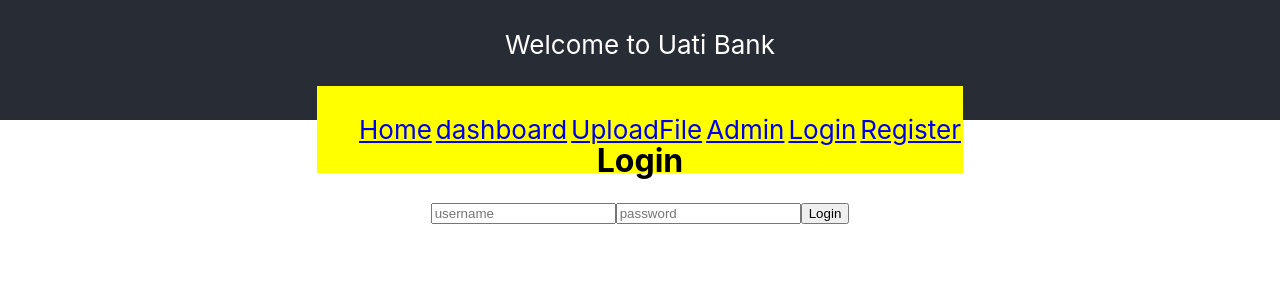
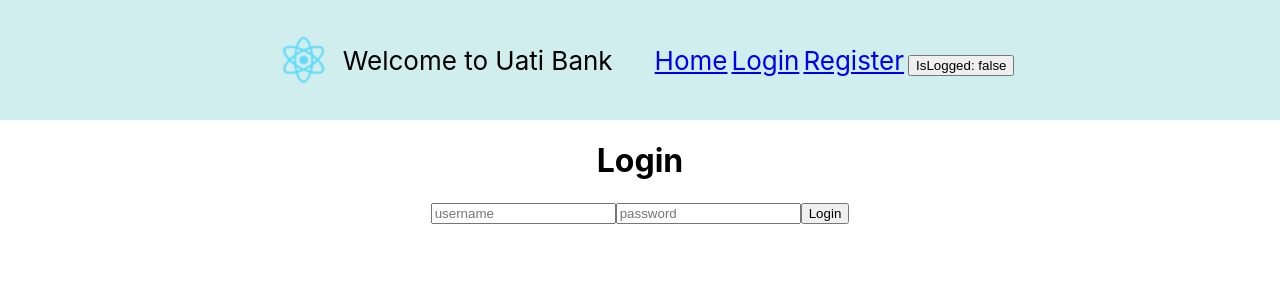
Before and after one commit to codenation-dev/squad-5-aceleradev-fs-florianopolis, a React (Create React App) app in the folder frontend/uatireact/: page /login in a window 1280 px wide. Shown: the top 300 px of the page. Built offline with nearby package versions, Linux system fonts and the light colour scheme.

Commit message:
commitando o resto

```diff
--- a/frontend/uatireact/package.json
+++ b/frontend/uatireact/package.json
@@ -5,7 +5,9 @@
   "dependencies": {
     "react": "^16.8.6",
     "react-dom": "^16.8.6",
-    "react-scripts": "3.0.1"
+    "react-redux": "^7.1.0",
+    "react-scripts": "3.0.1",
+    "redux": "^4.0.4"
   },
   "scripts": {
     "start": "react-scripts start",
--- a/frontend/uatireact/src/App.css
+++ b/frontend/uatireact/src/App.css
@@ -9,14 +9,13 @@
 }
 
 .App-header {
-  background-color: #282c34;
+  background-color: #d1eeee;
   height: 15vh;
   display: flex;
-  flex-direction: column;
+  flex-direction: row;
   align-items: center;
   justify-content: center;
   font-size: calc(10px + 2vmin);
-  color: white;
 }
 
 .App-link {
@@ -32,11 +31,11 @@
   }
 }
 
-ul {
+nav ul {
   list-style: none;
 }
 
-li {
+nav li {
   float: left;
   margin: 2px;
 }
@@ -46,5 +45,4 @@ li {
   display: flex;
   justify-content: center;
   align-items: center;
-  background-color: yellow;
 }
--- a/frontend/uatireact/src/App.js
+++ b/frontend/uatireact/src/App.js
@@ -7,14 +7,11 @@ import ImportPage from "./components/ImportPage";
 import Dashboard from "./components/Dashboard";
 import Admin from "./components/Admin";
 import { Switch, Route, Redirect } from "react-router-dom";
+import { connect } from "react-redux";
 
-const App = () => {
-  const isLogged = () => {
-    return false;
-  };
-
+const App = props => {
   const HomeRoute = () => {
-    if (isLogged()) {
+    if (props.isLogged) {
       return <Redirect to="/dashboard" />;
     }
     return <Redirect to="/login" />;
@@ -35,4 +32,11 @@ const App = () => {
   );
 };
 
-export default App;
+const mapStateToProps = state => {
+  return { isLogged: state.userReducer.isLogged };
+};
+
+export default connect(
+  mapStateToProps,
+  null
+)(App);
--- a/frontend/uatireact/src/components/NavBar.js
+++ b/frontend/uatireact/src/components/NavBar.js
@@ -1,14 +1,15 @@
 import React from "react";
 import logo from "../logo.svg";
 import { Link } from "react-router-dom";
+import { bindActionCreators } from "redux";
+import { connect } from "react-redux";
+import * as allActions from "../redux/actions";
 
-const NavBar = () => {
-  return (
-    <header className="App-header">
-      <img src={logo} className="App-logo" alt="logo" />
-      <p>Welcome to Uati Bank</p>
-      <nav className="navbar">
-        <ul>
+const NavBar = props => {
+  const renderLinks = () => {
+    if (props.isLogged) {
+      return (
+        <>
           <li>
             <Link to="/">Home</Link>
           </li>
@@ -21,11 +22,36 @@ const NavBar = () => {
           <li>
             <Link to="/admin">Admin</Link>
           </li>
+        </>
+      );
+    } else {
+      return (
+        <>
+          <li>
+            <Link to="/">Home</Link>
+          </li>
           <li>
             <Link to="/login">Login</Link>
           </li>
           <li>
             <Link to="/register">Register</Link>
+          </li>
+        </>
+      );
+    }
+  };
+
+  return (
+    <header className="App-header">
+      <img src={logo} className="App-logo" alt="logo" />
+      <p>Welcome to Uati Bank</p>
+      <nav className="navbar">
+        <ul>
+          {renderLinks()}
+          <li>
+            <button type="button" onClick={() => props.toggleIsLogged()}>
+              IsLogged: {props.isLogged ? "true" : "false"}
+            </button>
           </li>
         </ul>
       </nav>
@@ -33,4 +59,17 @@ const NavBar = () => {
   );
 };
 
-export default NavBar;
+const mapDispatchToProps = dispatch => {
+  return bindActionCreators(allActions, dispatch);
+};
+
+const mapStateToProps = state => {
+  return {
+    isLogged: state.userReducer.isLogged
+  };
+};
+
+export default connect(
+  mapStateToProps,
+  mapDispatchToProps
+)(NavBar);
--- a/frontend/uatireact/src/index.js
+++ b/frontend/uatireact/src/index.js
@@ -4,11 +4,18 @@ import "./index.css";
 import App from "./App";
 import * as serviceWorker from "./serviceWorker";
 import { BrowserRouter as Router } from "react-router-dom";
+import { Provider } from "react-redux";
+import { createStore } from "redux";
+import rootReducers from "./redux/rootReducer";
+
+const store = createStore(rootReducers);
 
 ReactDOM.render(
-  <Router>
-    <App />
-  </Router>,
+  <Provider store={store}>
+    <Router>
+      <App />
+    </Router>
+  </Provider>,
   document.getElementById("root")
 );
 
```
